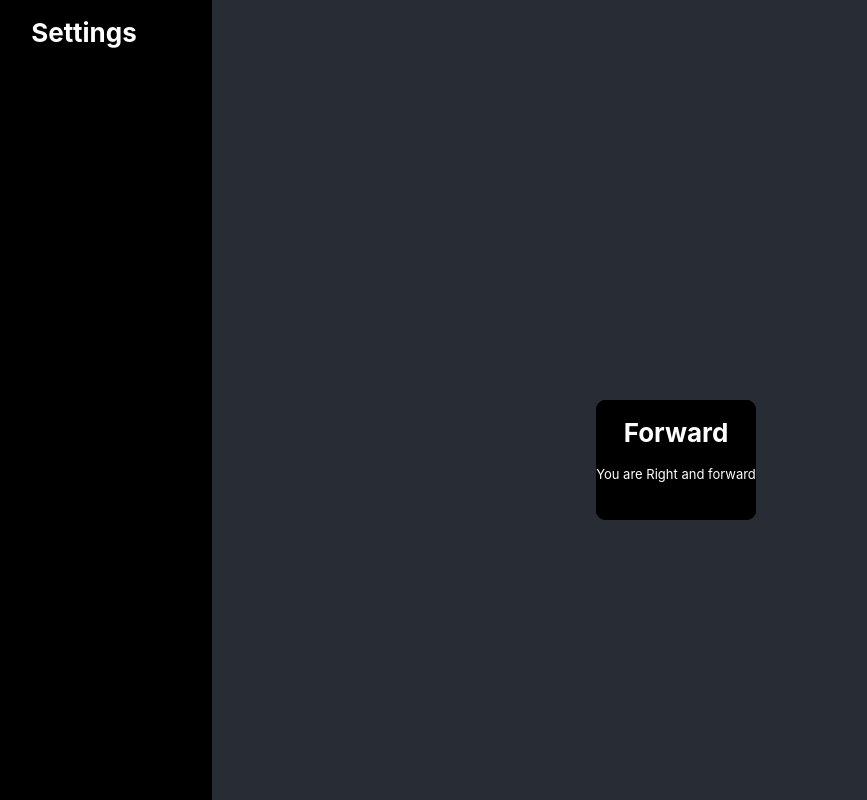
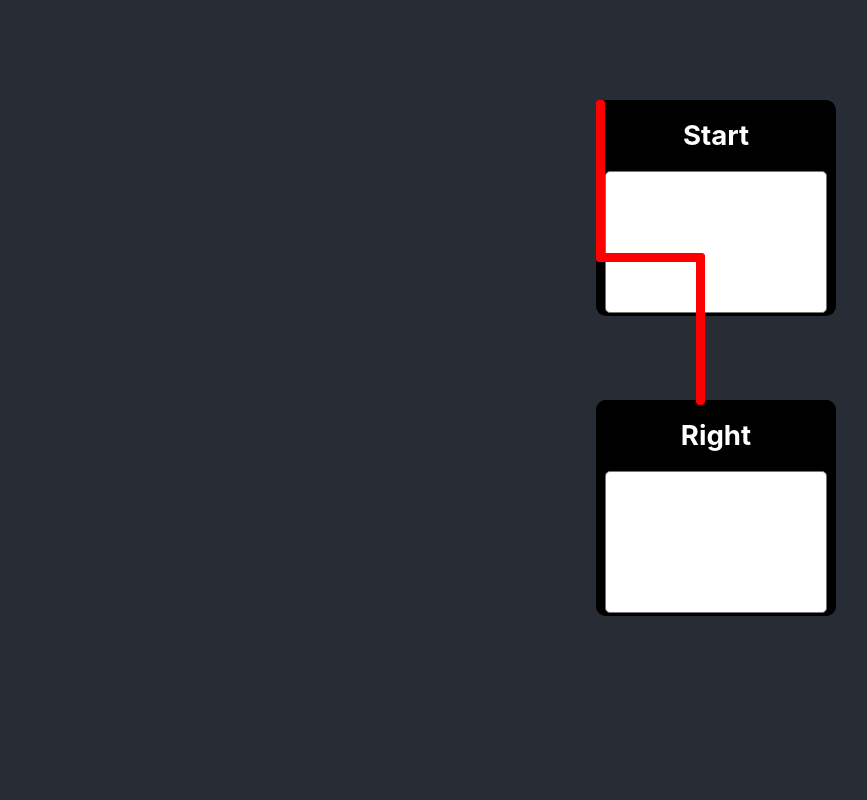
Before and after one commit to jacobcjohnston/TexBox, a React (Create React App) app: page / in a window 1280 px wide. Shown: the whole page, without its empty margins (44-911 px from the left). Built offline with nearby package versions, Linux system fonts and the light colour scheme.

Commit message:
Reworking the system to involve React Contexts

```diff
--- a/src/App.css
+++ b/src/App.css
@@ -14,7 +14,7 @@
   flex-direction: column;
   align-items: center;
   justify-content: center;
-  font-size: calc(5px + 1vmin);
+  font-size: calc(1px + 1.6vmin);
   color: white;
 }
 
@@ -22,21 +22,44 @@
 .Node {
   background-color: black;
   border-radius: 10px;
-  width:20vmin;
-  height:15vmin;
+  width:30vmin;
+  height:27vmin;
   position:absolute;
+}
+
+.Action {
+  padding:0px;
+}
+
+textarea {
+  resize:none;
+  width:27vmin;
+  height:17vmin;
+  border-radius: 5px;
+  font-size: 15px;
 }
 
 
 .Line {
-  background-color: black;
+  background-color: red;
+  border-radius: 4px;
+  position: fixed;
+
 }
 
+.Horizontal {
+  height:9px;
+}
+.Vertical {
+  width:9px;
+}
+
+
 .Sidebar {
-  position:fixed;
+  position:absolute;
+  left:0;
   top:0;
-  left:0;
-  background-color: black;
+
   height:100%;
   width:20%;
 }
--- a/src/App.js
+++ b/src/App.js
@@ -1,14 +1,19 @@
-import {useCallback, useEffect, useRef, useState } from 'react';
+import {useCallback, useEffect, useReducer, useRef, useState } from 'react';
 import './App.css';
 import Draggable from "react-draggable";
 
 
+
+
+
 class State {
-  constructor(action, result, position=[0, 0]) {
+  constructor(action, result, parent=null, position=[0, 0]) {
       this.action = action;
       this.result = result;
+
+      this.parent = parent;
       this.children = [];
-      this.position = [0, 0]
+      this.position = position;
 
       const updatePos = (data) => {
         this.position = data;
@@ -20,12 +25,13 @@ class State {
         result = {this.result}
         updatePosition = {updatePos}
         position={this.position}
+        parentPos={parent ? parent.position : parent}
         key={this.action}
       />
   }
 
   addChild(action, result) {
-      const child = new State(action, result)
+      const child = new State(action, result, this)
       this.children.push(child)
   }
 
@@ -36,7 +42,6 @@ class State {
       }
     }
     return -1;
-
   }
 
 }
@@ -45,18 +50,22 @@ class State {
 
 
 
-function Node({action, result, updatePosition, position = [0, 0]}) {
+function Node({action, result, updatePosition, parentPos, position = [0, 0]}) {
 
-  const pos = useRef(position);
+  const [pos, setPos] = useState(position);
 
   const trackDrag = (e, ui) => {
-    const [x, y] = pos.current;
-    pos.current = (
+    const [x, y] = pos;
+    setPos(
       [x + ui.deltaX,
         y + ui.deltaY,]
     );
-    updatePosition(pos.current)
+    updatePosition(pos)
   }
+
+  //const [parentPos, setParentPos] = useState(parent.position)
+
+
 
   return (
     <div>
@@ -64,9 +73,14 @@ function Node({action, result, updatePosition, position = [0, 0]}) {
         defaultPosition={{x:position[0], y:position[1]}}
         onDrag={trackDrag}
       >
-        <div className='Node'>
-          <h1>{action}</h1>
-          <p>{result}</p>
+        <div>
+          <div className='Node'>
+            <h1 className="Action">{action}</h1>
+            <textarea></textarea>
+          </div>
+          {
+            (parentPos) ? (<Line startPos={[parentPos[0] - pos[0], parentPos[1] - pos[1]]} endPos = {[100, 5]}/>) : (<div></div>)
+          }
         </div>
       </Draggable>
     </div>
@@ -75,9 +89,34 @@ function Node({action, result, updatePosition, position = [0, 0]}) {
 
 
 function Line ({startPos, endPos}) {
+  const width = Math.abs(startPos[0] - endPos[0]);
+  const height = Math.abs(startPos[1] - endPos[1]);
+
+
+
   return (
-    <div className="Line">
-
+    <div>
+      <div className="Line Horizontal" style = {
+        {
+          width:width+6,
+          left:Math.min(startPos[0], endPos[0]),
+          top:height/2 + startPos[1],
+        }
+      }></div>
+      <div className="Line Vertical" style = {
+        {
+          height:height/2+6,
+          left:startPos[0],
+          top:startPos[1],
+        }
+      }></div>
+      <div className="Line Vertical" style = {
+        {
+          height:height/2,
+          left:endPos[0],
+          top:height/2 + startPos[1],
+        }
+      }></div>
     </div>
   );
 }
@@ -95,11 +134,9 @@ function parseStory(story) {
 
 
 
-const story = new State("Start", "You are here")
+const story = new State("Start", "You are here", null, [0, -300])
 story.addChild("Left", "You are left")
 story.addChild("Right", "You are Right")
-
-story.getChild("Right").addChild("Forward", "You are Right and forward")
 
 console.log(story)
 console.log(parseStory(story))
@@ -128,10 +165,9 @@ function App() {
   return (
     <div className="App">
       <header className="App-header">
-        <div className='Sidebar'>
-          <h1>Settings</h1>
-        </div>
-        {data}
+
+          {data}
+
       </header>
     </div>
   );
```
Also changed, not shown: 2 other files (tests, documents, lock files or other folders).
